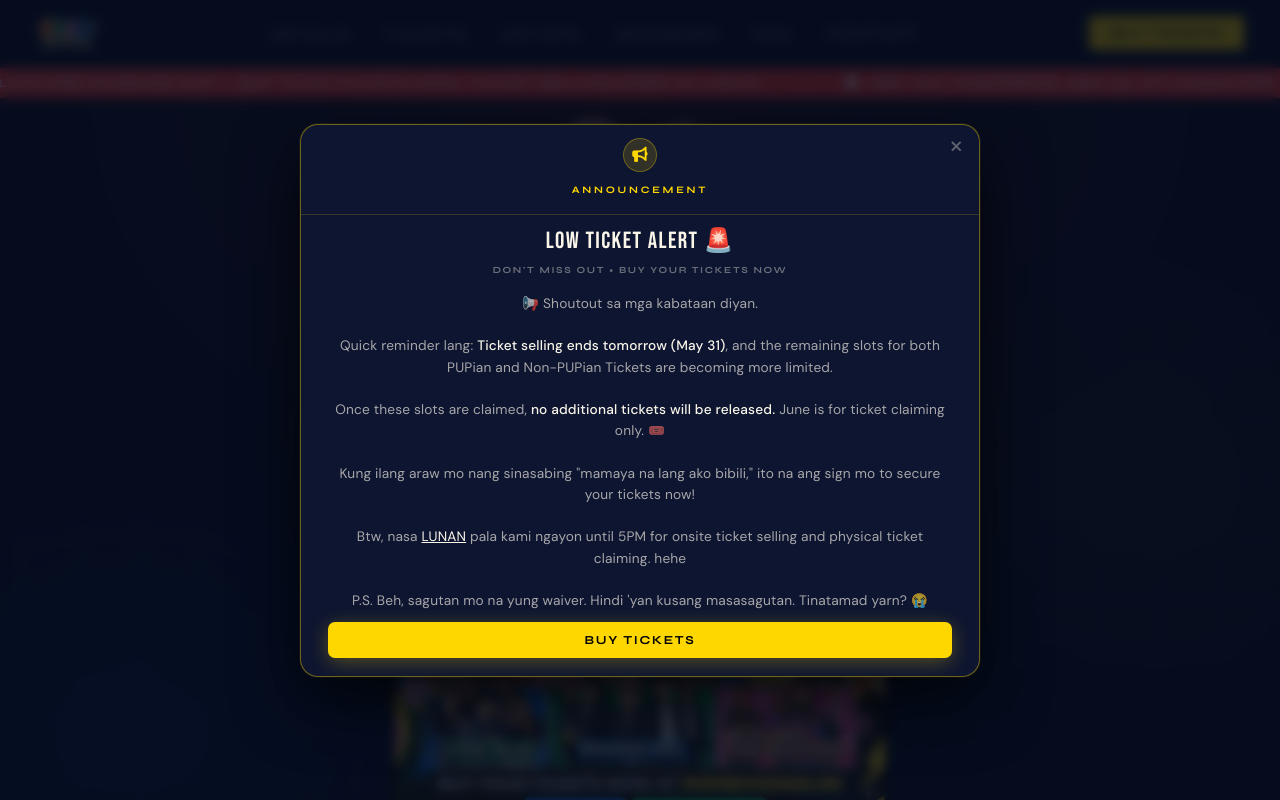
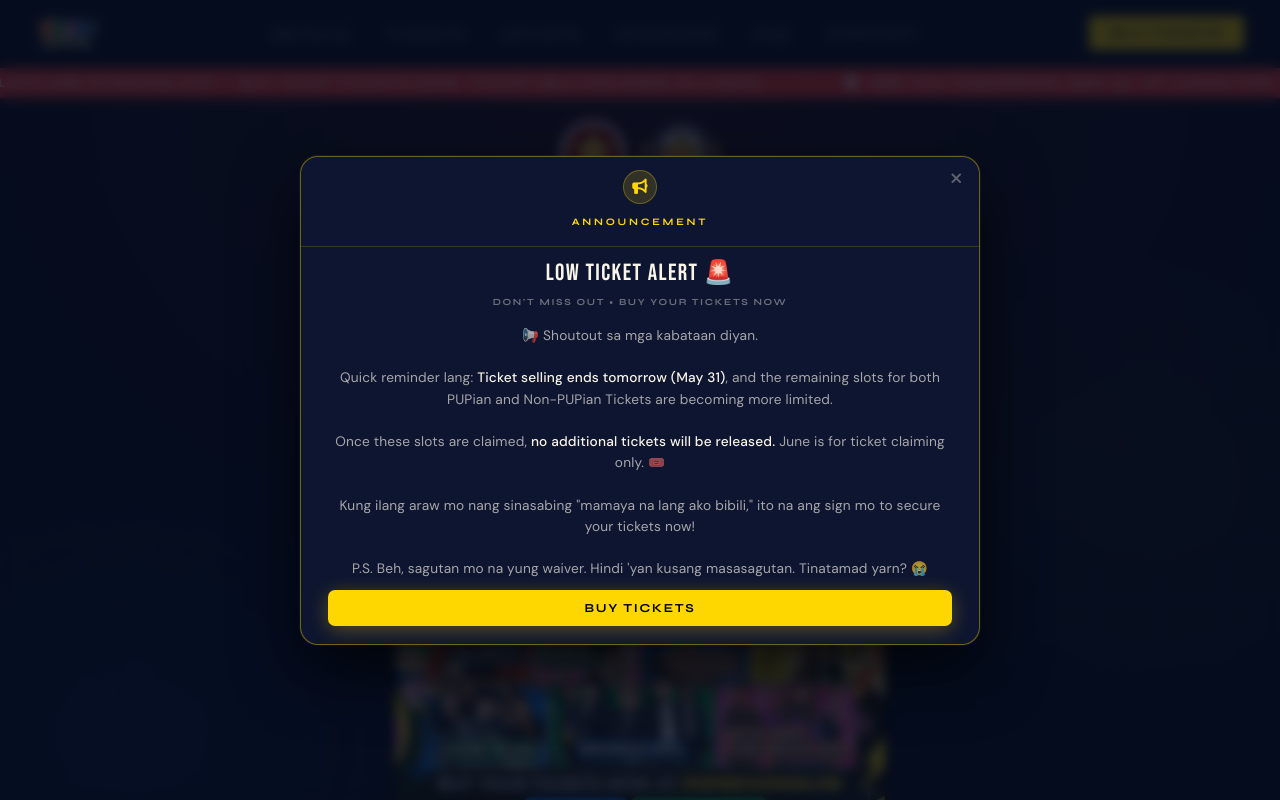
Before and after one commit to johnelsisura/puprevo2026, a React (Vite) app: page / in a window 1280 px wide. Shown: the top 800 px of the page. Built offline with nearby package versions, Linux system fonts and the light colour scheme; no server answers; the database is empty.

Commit message:
Update Landing.jsx

```diff
--- a/src/pages/Landing.jsx
+++ b/src/pages/Landing.jsx
@@ -1791,8 +1791,6 @@ export default function Landing() {
                   <br /><br />
                   Kung ilang araw mo nang sinasabing "mamaya na lang ako bibili," ito na ang sign mo to secure your tickets now!
                   <br /><br />
-                  Btw, nasa <a href="https://share.google/Ddgx5Ov8GTy1p3gBX" target="_blank" rel="noopener noreferrer" style={{color:'var(--cream)', textDecoration:'underline'}}>LUNAN</a> pala kami ngayon until 5PM for onsite ticket selling and physical ticket claiming. hehe
-                  <br /><br />
                   <em>P.S. Beh, sagutan mo na yung waiver. Hindi 'yan kusang masasagutan. Tinatamad yarn? 😭</em>
                 </div>
                 <button className="toast-dismiss" onClick={() => { setToastVisible(false); scrollTo('tickets') }}>
```
